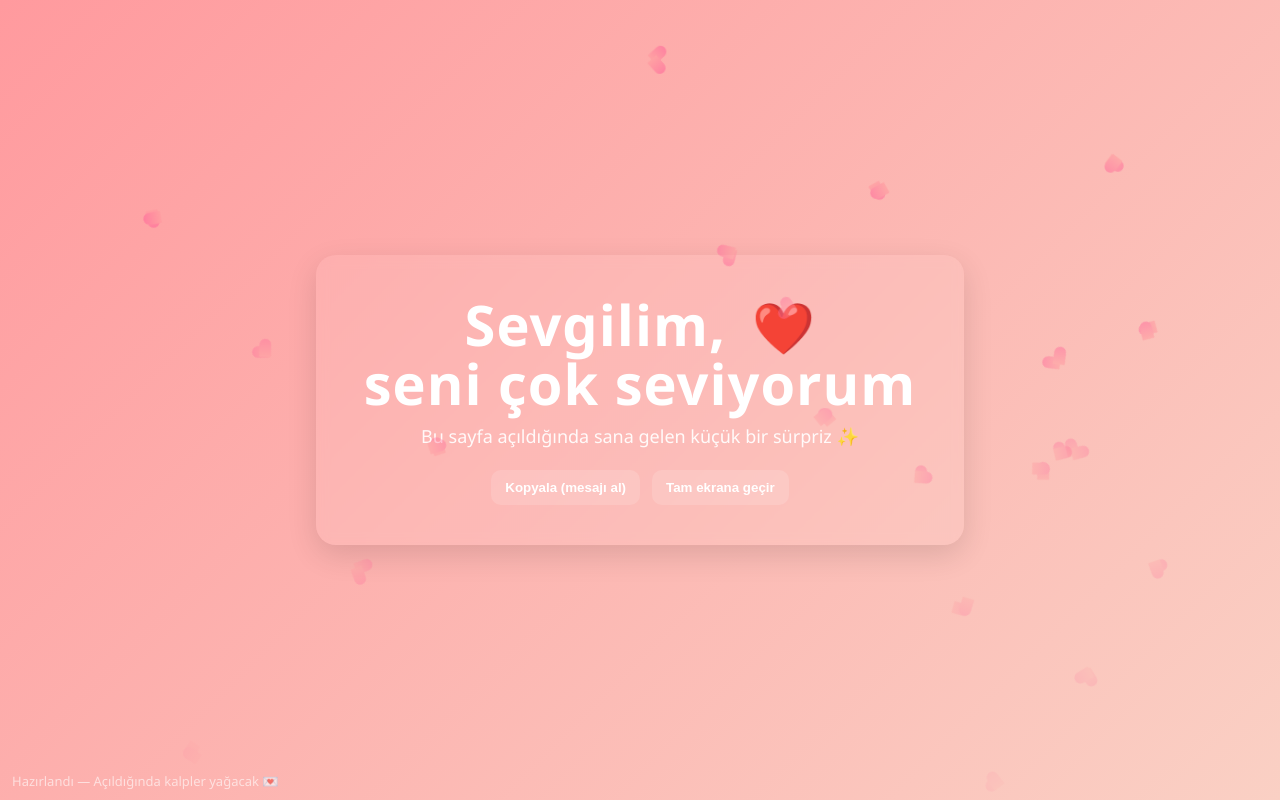
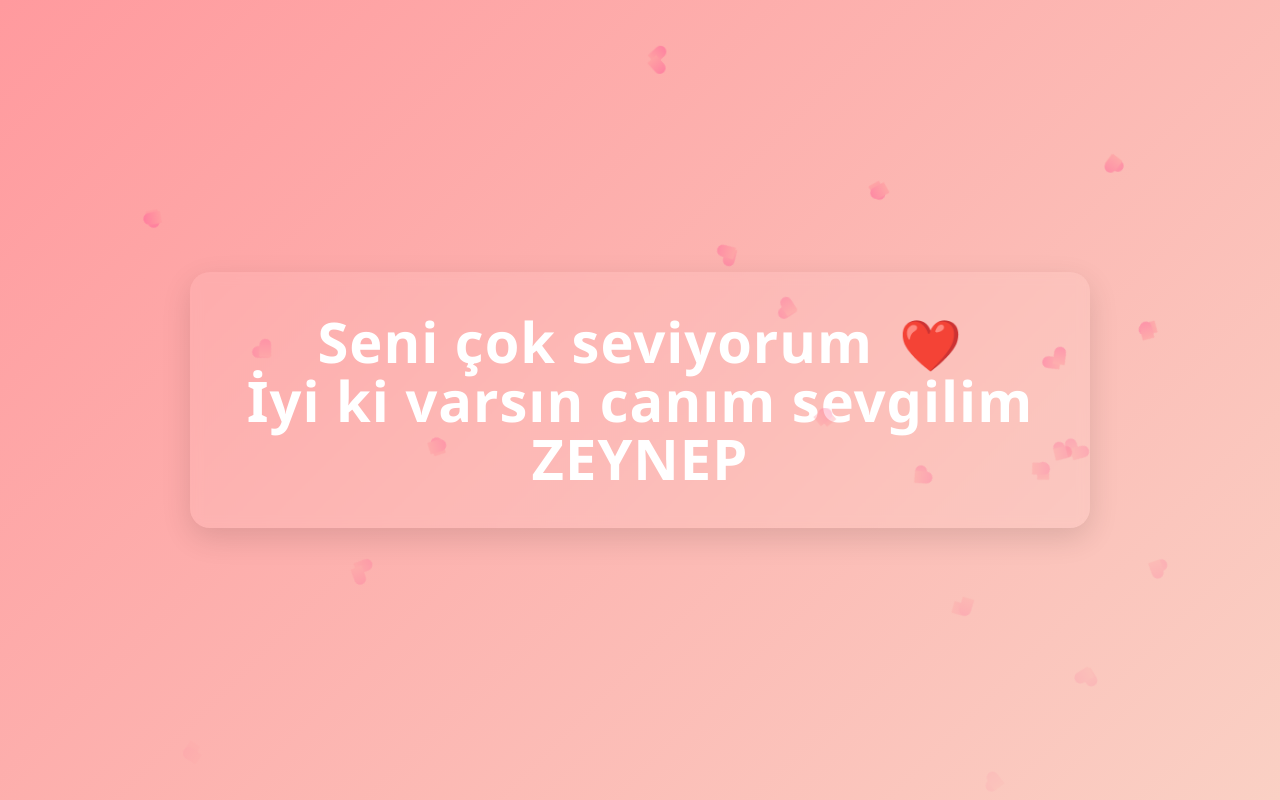
Before and after one commit to guneybulut/ZEYNEP, a plain HTML site: page index.html in a window 1280 px wide. Drawn offline with Linux system fonts and the light colour scheme.

Commit message:
Add files via upload

```diff
--- a/index.html
+++ b/index.html
@@ -1,101 +1,72 @@
-<!doctype html>
+<!DOCTYPE html>
 <html lang="tr">
 <head>
-  <meta charset="utf-8" />
-  <meta name="viewport" content="width=device-width,initial-scale=1" />
-  <title>Sevgilim — Bir Mesaj</title>
+  <meta charset="UTF-8">
+  <meta name="viewport" content="width=device-width, initial-scale=1.0">
+  <title>Sevgilim ZEYNEP</title>
   <style>
-    :root{--bg1:#ff9a9e;--bg2:#fad0c4}
-    html,body{height:100%;margin:0;font-family:"Segoe UI",Roboto,Helvetica,Arial,sans-serif}
-    body{
-      background: linear-gradient(135deg,var(--bg1),var(--bg2));
-      display:flex;align-items:center;justify-content:center;overflow:hidden;
+    :root { --bg1:#ff9a9e; --bg2:#fad0c4; }
+    html, body { height:100%; margin:0; font-family: 'Segoe UI', Tahoma, Geneva, Verdana, sans-serif; }
+    body {
+      display:flex; align-items:center; justify-content:center;
+      background: linear-gradient(135deg, var(--bg1), var(--bg2));
+      overflow:hidden;
     }
-    .card{background:rgba(255,255,255,0.08);backdrop-filter:blur(6px);border-radius:20px;padding:40px 48px;text-align:center;box-shadow:0 10px 30px rgba(0,0,0,0.12);max-width:820px}
-    h1{margin:0;font-size:clamp(28px,6vw,56px);color:#fff;letter-spacing:1px;line-height:1.05;opacity:0;transform:translateY(20px);animation:fadeUp .9s forwards .2s}
-    p.lead{color:rgba(255,255,255,0.92);margin:12px 0 0;font-size:18px;opacity:0;transform:translateY(20px);animation:fadeUp .9s forwards .4s}
-
-    .heart{display:inline-block;margin-left:10px;transform:translateY(4px);font-size:0.9em;animation:beat 1s infinite}
-
-    @keyframes fadeUp{to{opacity:1;transform:none}}
-    @keyframes beat{0%{transform:scale(1)}40%{transform:scale(1.18)}70%{transform:scale(0.95)}100%{transform:scale(1)}}
-
-    /* küçük kalpler düşmesi */
-    .float-area{position:fixed;inset:0;pointer-events:none}
-    .heart-drop{position:absolute;width:18px;height:18px;border-radius:50%;background:transparent;transform-origin:center;animation:fall linear forwards}
-    .heart-drop:before,.heart-drop:after{content:"";position:absolute;width:12px;height:18px;border-radius:12px 12px 0 0;background:linear-gradient(180deg,#ff6b9a,#ff9a9e)}
-    .heart-drop:before{left:4px;transform:rotate(-45deg)}
-    .heart-drop:after{right:4px;transform:rotate(45deg)}
+    .card {
+      text-align:center;
+      background: rgba(255,255,255,0.08);
+      backdrop-filter: blur(6px);
+      border-radius:20px;
+      padding:40px 50px;
+      box-shadow: 0 10px 30px rgba(0,0,0,0.12);
+      max-width:800px;
+    }
+    h1 {
+      margin:0;
+      font-size:clamp(28px,6vw,56px);
+      color:#fff;
+      letter-spacing:1px;
+      line-height:1.05;
+      opacity:0;
+      transform:translateY(20px);
+      animation:fadeUp .9s forwards .2s;
+    }
+    .heart { display:inline-block; margin-left:10px; transform:translateY(4px); font-size:0.9em; animation:beat 1s infinite; }
+    @keyframes fadeUp { to { opacity:1; transform:none; } }
+    @keyframes beat { 0%{transform:scale(1)}40%{transform:scale(1.18)}70%{transform:scale(0.95)}100%{transform:scale(1)} }
+    .float-area{position:fixed; inset:0; pointer-events:none;}
+    .heart-drop{position:absolute;width:18px;height:18px;border-radius:50%;background:transparent;transform-origin:center;animation:fall linear forwards;}
+    .heart-drop:before,.heart-drop:after{content:"";position:absolute;width:12px;height:18px;border-radius:12px 12px 0 0;background:linear-gradient(180deg,#ff6b9a,#ff9a9e);}
+    .heart-drop:before{left:4px;transform:rotate(-45deg);}
+    .heart-drop:after{right:4px;transform:rotate(45deg);}
     @keyframes fall{to{transform:translateY(120vh) rotate(720deg);opacity:0}}
-
-    .actions{margin-top:22px;display:flex;gap:12px;justify-content:center}
-    button{background:rgba(255,255,255,0.14);border:0;padding:10px 14px;border-radius:10px;color:white;font-weight:600;cursor:pointer}
-    button:active{transform:translateY(1px)}
-
-    footer{position:fixed;left:12px;bottom:10px;color:rgba(255,255,255,0.6);font-size:13px}
   </style>
 </head>
 <body>
   <div class="card">
-    <h1 id="message">Sevgilim, <span class="heart">❤️</span><br> seni çok seviyorum</h1>
-    <p class="lead">Bu sayfa açıldığında sana gelen küçük bir sürpriz ✨</p>
-
-    <div class="actions">
-      <button id="copyBtn">Kopyala (mesajı al)</button>
-      <button id="fullBtn">Tam ekrana geçir</button>
-    </div>
+    <h1>Seni çok seviyorum <span class="heart">❤️</span><br>İyi ki varsın canım sevgilim ZEYNEP</h1>
   </div>
-
   <div class="float-area" id="floatArea"></div>
-  <footer>Hazırlandı — Açıldığında kalpler yağacak 💌</footer>
-
   <script>
-    // Basit kalp yağı efekti
     const area = document.getElementById('floatArea');
-    function rand(min,max){return Math.random()*(max-min)+min}
+    function rand(min,max){return Math.random()*(max-min)+min;}
     function makeHeart(){
       const el = document.createElement('div');
       el.className = 'heart-drop';
       const size = Math.floor(rand(14,36));
-      el.style.width = size + 'px';
-      el.style.height = size + 'px';
-      el.style.left = rand(-5,100) + '%';
+      el.style.width = size+'px';
+      el.style.height = size+'px';
+      el.style.left = rand(-5,100)+'%';
       el.style.top = '-10%';
       el.style.opacity = rand(0.7,1);
       const dur = rand(4,9);
-      el.style.animationDuration = dur + 's';
-      el.style.transform = 'translateY(0)';
+      el.style.animationDuration = dur+'s';
+      el.style.transform='translateY(0)';
       area.appendChild(el);
       setTimeout(()=> el.remove(), (dur+0.5)*1000);
     }
-    // sayfa açıldığında birden çok kalp oluştur
-    for(let i=0;i<18;i++){
-      setTimeout(makeHeart, i*180);
-    }
-    // zamanla daha yavaş düşen kalpler ekle
-    const interval = setInterval(makeHeart, 800);
-
-    // kopyalama butonu
-    document.getElementById('copyBtn').addEventListener('click', async ()=>{
-      const text = 'Sevgilim, seni çok seviyorum ❤️';
-      try{
-        await navigator.clipboard.writeText(text);
-        alert('Mesaj kopyalandı — yapıştırıp gönderebilirsin!');
-      }catch(e){
-        prompt('Kopyalayamadım. Lütfen aşağıyı seçip kopyala:', text);
-      }
-    });
-
-    // tam ekrana geçir
-    document.getElementById('fullBtn').addEventListener('click', ()=>{
-      if(document.fullscreenElement){document.exitFullscreen();return}
-      document.documentElement.requestFullscreen?.();
-    });
-
-    // mobilde adres çubuğu küçülünce ortalamayı koru
-    window.addEventListener('resize', ()=>{
-      document.body.style.height = window.innerHeight + 'px';
-    });
+    for(let i=0;i<18;i++){ setTimeout(makeHeart, i*180); }
+    setInterval(makeHeart, 800);
   </script>
 </body>
 </html>
```
